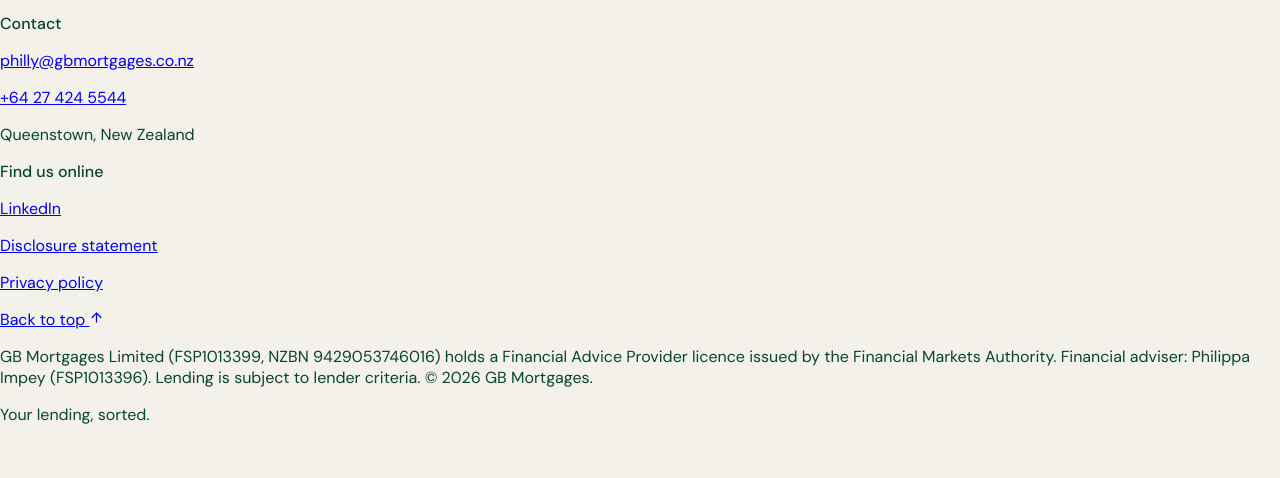
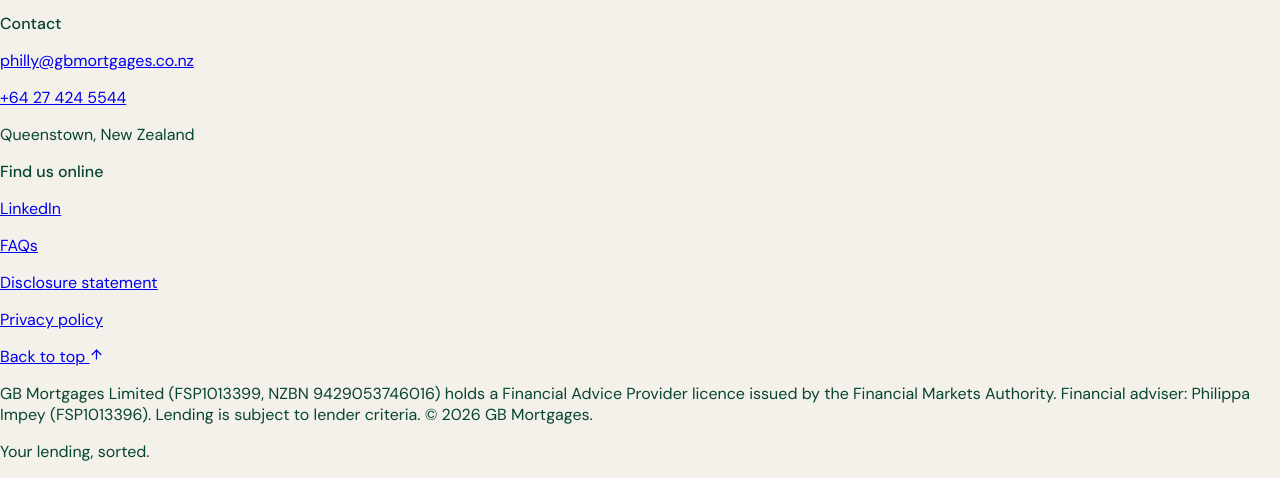
Before and after one commit to GB-Mortgages/gb-mortgages-website, an Eleventy site: page src/index.njk in a window 1280 px wide. Shown: the part 10923-11401 px from the top of the page. Before the commit the page ends 11364 px from the top, so only its background shows below. Built offline with nearby package versions, Linux system fonts and the light colour scheme; Eleventy itself is replaced by a stand-in of ours; files that its build step writes are made by us from their sources.

Commit message:
Add files via upload

```diff
--- a/src/_includes/footer.njk
+++ b/src/_includes/footer.njk
@@ -15,6 +15,7 @@
         {%- if site.linkedin_url %}<p class="mt-4"><a href="{{ site.linkedin_url }}" target="_blank" rel="noopener" class="hover:text-[#F2B705]">LinkedIn</a></p>{% endif %}
         {%- if site.google_business_url %}<p class="mt-1"><a href="{{ site.google_business_url }}" target="_blank" rel="noopener" class="hover:text-[#F2B705]">Google Business Profile</a></p>{% endif %}
         {%- endif %}
+        <p class="mt-6"><a href="/faqs/" class="inline-block border-b border-[#F2B705] pb-0.5 text-sm transition-colors hover:text-[#F2B705]">FAQs</a></p>
         <p class="mt-6"><a href="/disclosure/" class="inline-block border-b border-[#F2B705] pb-0.5 text-sm transition-colors hover:text-[#F2B705]">Disclosure statement</a></p>
         <p class="mt-3"><a href="/privacy/" class="inline-block border-b border-[#F2B705] pb-0.5 text-sm transition-colors hover:text-[#F2B705]">Privacy policy</a></p>
       </div>
```
